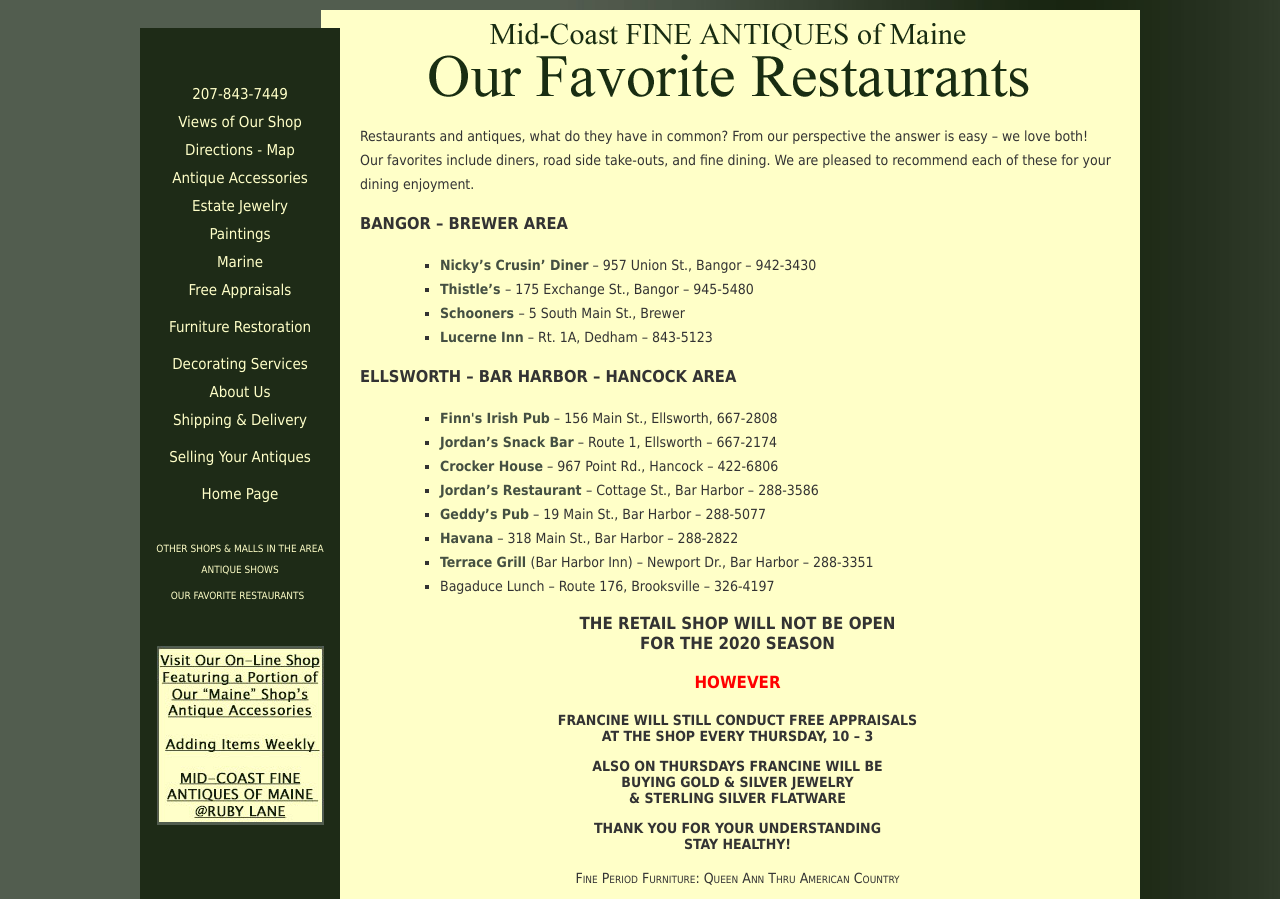
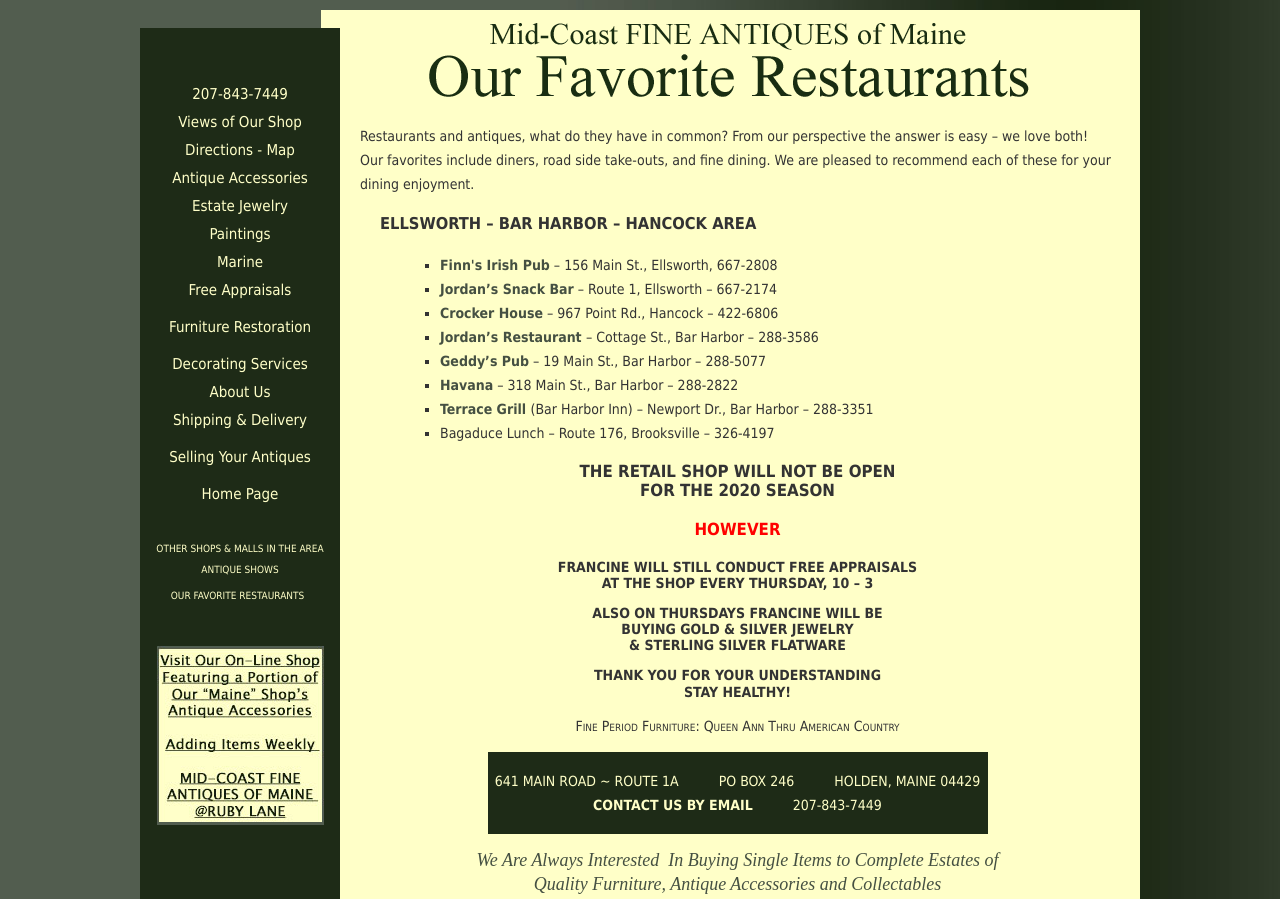
Before and after one commit to ReachMaine/mid-coast-antiques, a plain HTML site: page site/linksrestaurants.html in a window 1280 px wide. Shown: the top 899 px of the page. Drawn offline with Linux system fonts and the light colour scheme.

Commit message:
Update rest
remove Bangor/Brewer section

```diff
--- a/site/linksrestaurants.html
+++ b/site/linksrestaurants.html
@@ -31,17 +31,7 @@
         <td width="220" valign="top">
 		<img border="0" src="images/menuanchor.png" id="awmAnchor-menu" width="50" height="50"></td>
         <td width="755" bgcolor="#FFFFC8"><p>Restaurants and antiques, what do they have in common? From our  perspective the answer is easy – we love both! Our favorites include diners,  road side take-outs, and fine dining. We are pleased to recommend each of these  for your dining enjoyment.</p>
-          <h3>BANGOR – BREWER AREA</h3>
-          <ul>
-            <ul>
-              <li><a href="http://www.nickysdiner.com/" target="_blank">Nicky’s Crusin’ Diner</a> – 957 Union    St., Bangor – 942-3430</li>
-              <li><a href="http://www.thistlesrestaurant.com/" target="_blank">Thistle’s </a>– 175 Exchange St., Bangor – 945-5480 </li>
-              <li><a target="_blank" href="http://www.schoonersbrewer.com/">
-				Schooners </a>– 5 South Main St., Brewer </li>
-              <li><a href="http://www.lucerneinn.com/" target="_blank">Lucerne Inn</a> – Rt. 1A, Dedham – 843-5123</li>
-              </ul>
-          </ul>
-          <h3>ELLSWORTH – BAR HARBOR – HANCOCK AREA</h3>
+          <h3 style="padding-left: 20px;">ELLSWORTH – BAR HARBOR – HANCOCK AREA</h3>
           <ul>
             <ul>
 				<li>
```
